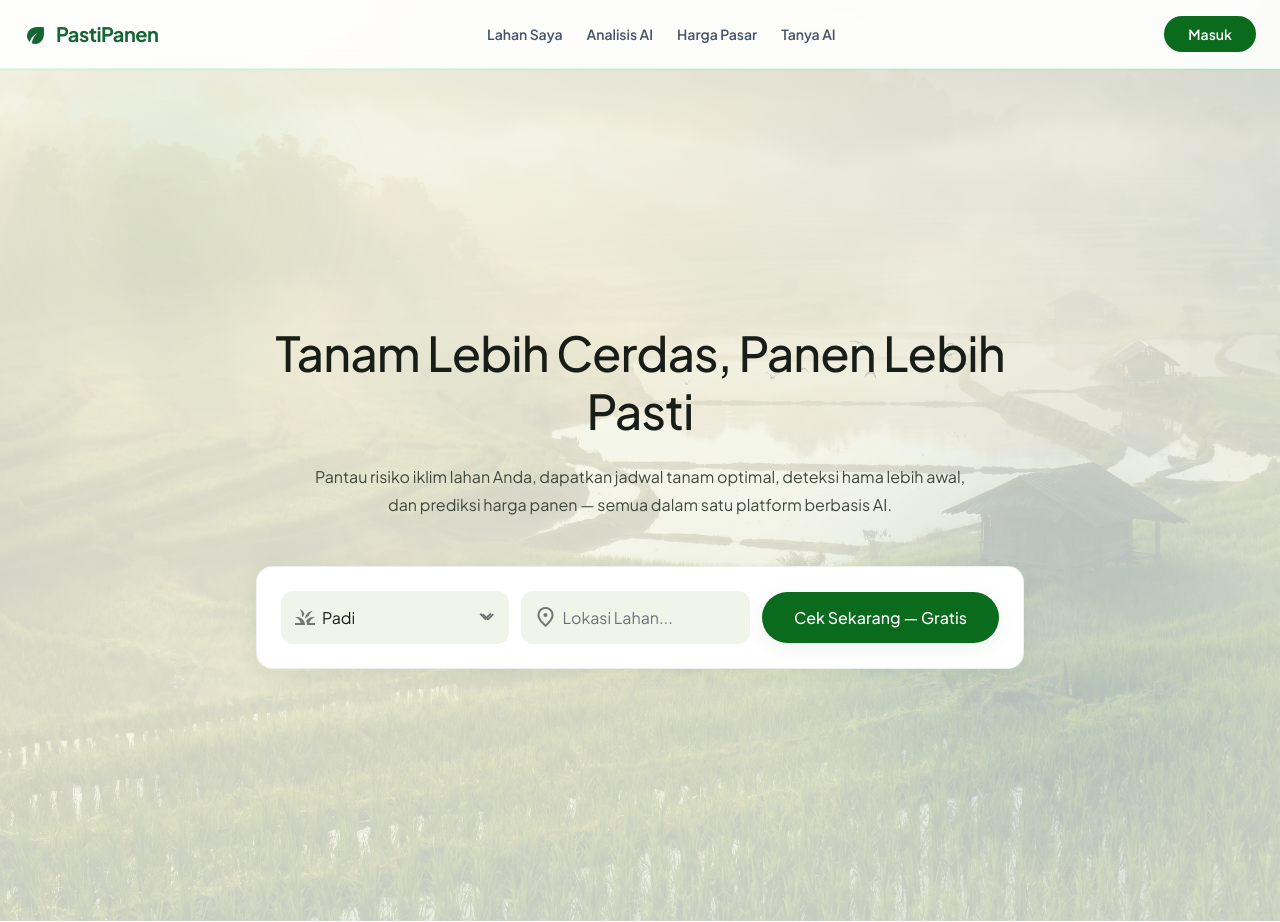
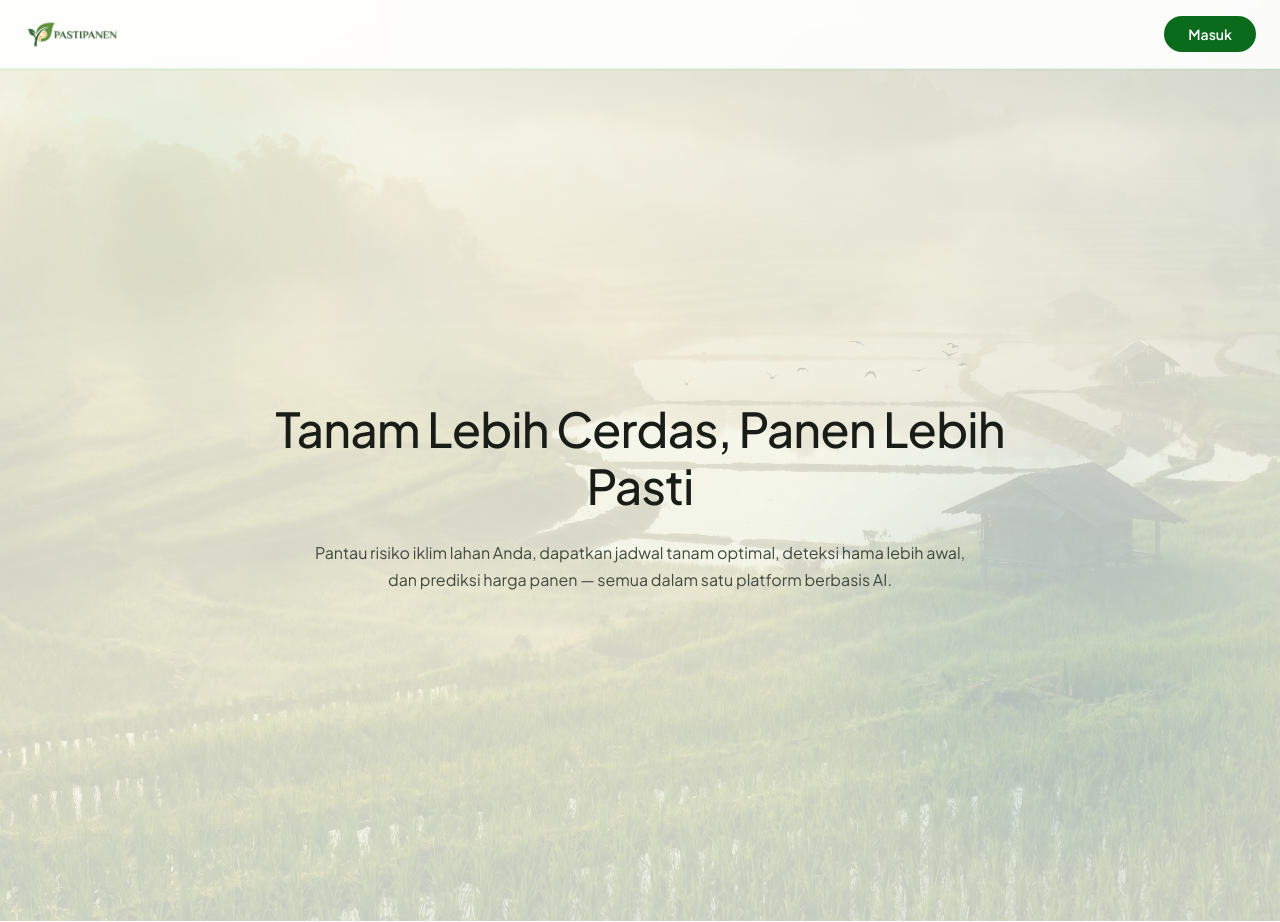
Before and after one commit to mohamadarif03/AgriCare, a Laravel app: page / in a window 1280 px wide. Shown: the top 922 px of the page. Run offline with Laravel 12, Linux system fonts and the light colour scheme; some libraries are stand-ins or nearby versions.

Commit message:
first commit

```diff
--- a/resources/views/index.blade.php
+++ b/resources/views/index.blade.php
@@ -127,18 +127,18 @@
         class="bg-white/90 dark:bg-slate-900/90 backdrop-blur-md fixed top-0 w-full z-50 border-b border-green-100 dark:border-slate-800 shadow-sm dark:shadow-none">
         <div class="flex items-center justify-between px-6 py-4 max-w-7xl mx-auto">
             <div class="flex items-center gap-2 text-xl font-bold tracking-tight text-green-800 dark:text-green-400">
-                <span class="material-symbols-outlined" style="font-variation-settings: 'FILL' 1;">eco</span>
-                PastiPanen
+                <img src="{{ asset('assets/logo.png') }}" alt="PastiPanen Logo" class="h-8 w-auto">
+
             </div>
             <div class="hidden md:flex gap-6">
-                <a class="font-['Plus_Jakarta_Sans'] font-semibold text-sm text-slate-600 dark:text-slate-400 hover:text-green-700 transition-colors"
+                {{-- <a class="font-['Plus_Jakarta_Sans'] font-semibold text-sm text-slate-600 dark:text-slate-400 hover:text-green-700 transition-colors"
                     href="{{ route('dashboard') }}">Lahan Saya</a>
                 <a class="font-['Plus_Jakarta_Sans'] font-semibold text-sm text-slate-600 dark:text-slate-400 hover:text-green-700 transition-colors"
                     href="{{ route('ai_reccomendation') }}">Analisis AI</a>
                 <a class="font-['Plus_Jakarta_Sans'] font-semibold text-sm text-slate-600 dark:text-slate-400 hover:text-green-700 transition-colors"
                     href="{{ route('market_price') }}">Harga Pasar</a>
                 <a class="font-['Plus_Jakarta_Sans'] font-semibold text-sm text-slate-600 dark:text-slate-400 hover:text-green-700 transition-colors"
-                    href="{{ route('tanibot') }}">Tanya AI</a>
+                    href="{{ route('tanibot') }}">Tanya AI</a> --}}
             </div>
             <div class="flex items-center gap-4">
                 <a class="font-['Plus_Jakarta_Sans'] font-semibold text-sm bg-primary text-on-primary px-6 py-2 rounded-full hover:bg-primary-container hover:text-on-primary-container transition-all active:scale-95 duration-200"
@@ -168,39 +168,6 @@
                 Pantau risiko iklim lahan Anda, dapatkan jadwal tanam optimal, deteksi hama lebih awal, dan prediksi
                 harga panen — semua dalam satu platform berbasis AI.
             </p>
-            <div
-                class="mt-md w-full max-w-4xl bg-surface-container-lowest p-sm md:p-md rounded-[16px] shadow-ambient border border-outline-variant/30 flex flex-col md:flex-row gap-sm items-center">
-                <div class="w-full md:flex-1">
-                    <label class="sr-only">Komoditas</label>
-                    <div class="relative">
-                        <span
-                            class="absolute left-3 top-1/2 -translate-y-1/2 material-symbols-outlined text-outline">grass</span>
-                        <select
-                            class="w-full pl-10 pr-4 py-3 rounded-[12px] bg-surface-container-low border-transparent focus:border-primary focus:ring-1 focus:ring-primary text-on-surface font-body text-body outline-none appearance-none cursor-pointer">
-                            <option>Padi</option>
-                            <option>Jagung</option>
-                            <option>Kedelai</option>
-                            <option>Cabai</option>
-                        </select>
-                        <span
-                            class="absolute right-3 top-1/2 -translate-y-1/2 material-symbols-outlined text-outline pointer-events-none">expand_more</span>
-                    </div>
-                </div>
-                <div class="w-full md:flex-1">
-                    <label class="sr-only">Lokasi Lahan</label>
-                    <div class="relative">
-                        <span
-                            class="absolute left-3 top-1/2 -translate-y-1/2 material-symbols-outlined text-outline">location_on</span>
-                        <input
-                            class="w-full pl-10 pr-4 py-3 rounded-[12px] bg-surface-container-low border-transparent focus:border-primary focus:ring-1 focus:ring-primary text-on-surface font-body text-body outline-none"
-                            placeholder="Lokasi Lahan..." type="text" />
-                    </div>
-                </div>
-                <button
-                    class="w-full md:w-auto flex-none whitespace-nowrap bg-primary text-on-primary py-3 px-8 rounded-full font-body text-body font-medium hover:bg-primary-container hover:text-on-primary-container transition-colors shadow-ambient">
-                    Cek Sekarang — Gratis
-                </button>
-            </div>
         </div>
     </section>
     <!-- Stats Section -->
@@ -354,8 +321,8 @@
         <div class="grid grid-cols-1 md:grid-cols-4 gap-8 max-w-7xl mx-auto">
             <div class="flex flex-col gap-4">
                 <div class="text-2xl font-black text-green-700 dark:text-green-400 flex items-center gap-2">
-                    <span class="material-symbols-outlined" style="font-variation-settings: 'FILL' 1;">eco</span>
-                    PastiPanen
+                    <img src="{{ asset('assets/logo.png') }}" alt="PastiPanen Logo" class="h-8 w-auto">
+
                 </div>
                 <p class="font-['Plus_Jakarta_Sans'] text-sm leading-relaxed text-slate-500 dark:text-slate-400">
                     Menjaga Panen Nusantara dengan Kecerdasan Buatan. Platform andalan petani modern Indonesia.
--- a/resources/views/login.blade.php
+++ b/resources/views/login.blade.php
@@ -54,8 +54,8 @@
 
     <div class="w-full max-w-[360px] md:max-w-sm bg-surface-container-lowest rounded-2xl shadow-ambient border border-outline-variant/30 p-6 relative z-10">
         <div class="text-center mb-8">
-            <div class="inline-flex items-center justify-center w-12 h-12 rounded-full bg-primary-container text-on-primary-container mb-4">
-                <span class="material-symbols-outlined text-2xl" style="font-variation-settings: 'FILL' 1;">eco</span>
+            <div class="inline-flex items-center justify-center mb-4">
+                <img src="{{ asset('assets/logo1.png') }}" alt="PastiPanen Logo" class="h-12 w-auto">
             </div>
             <h1 class="text-2xl font-bold text-on-surface mb-2">Selamat Datang Kembali</h1>
             <p class="text-on-surface-variant text-sm">Masuk ke akun PastiPanen Anda</p>
```
Also changed, not shown: resources/views/layouts/navigation.blade.php (+63 -25 lines), resources/views/register.blade.php (+2 -9 lines), public/assets/favicon.svg, public/assets/favicon1.svg (added), public/assets/logo.png (added), public/assets/logo1.png (added), public/favicon.ico, public/favicon1.ico (added).
